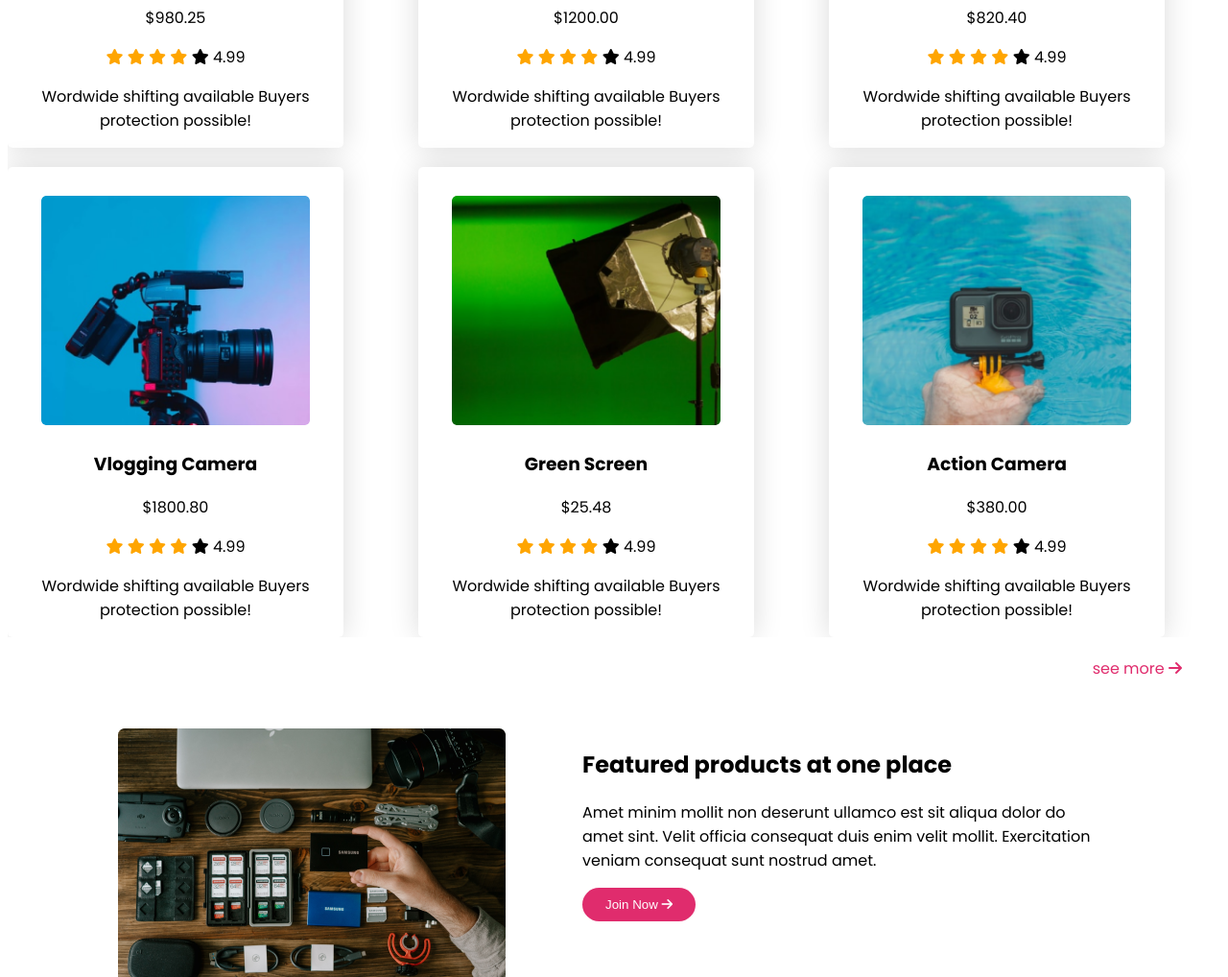
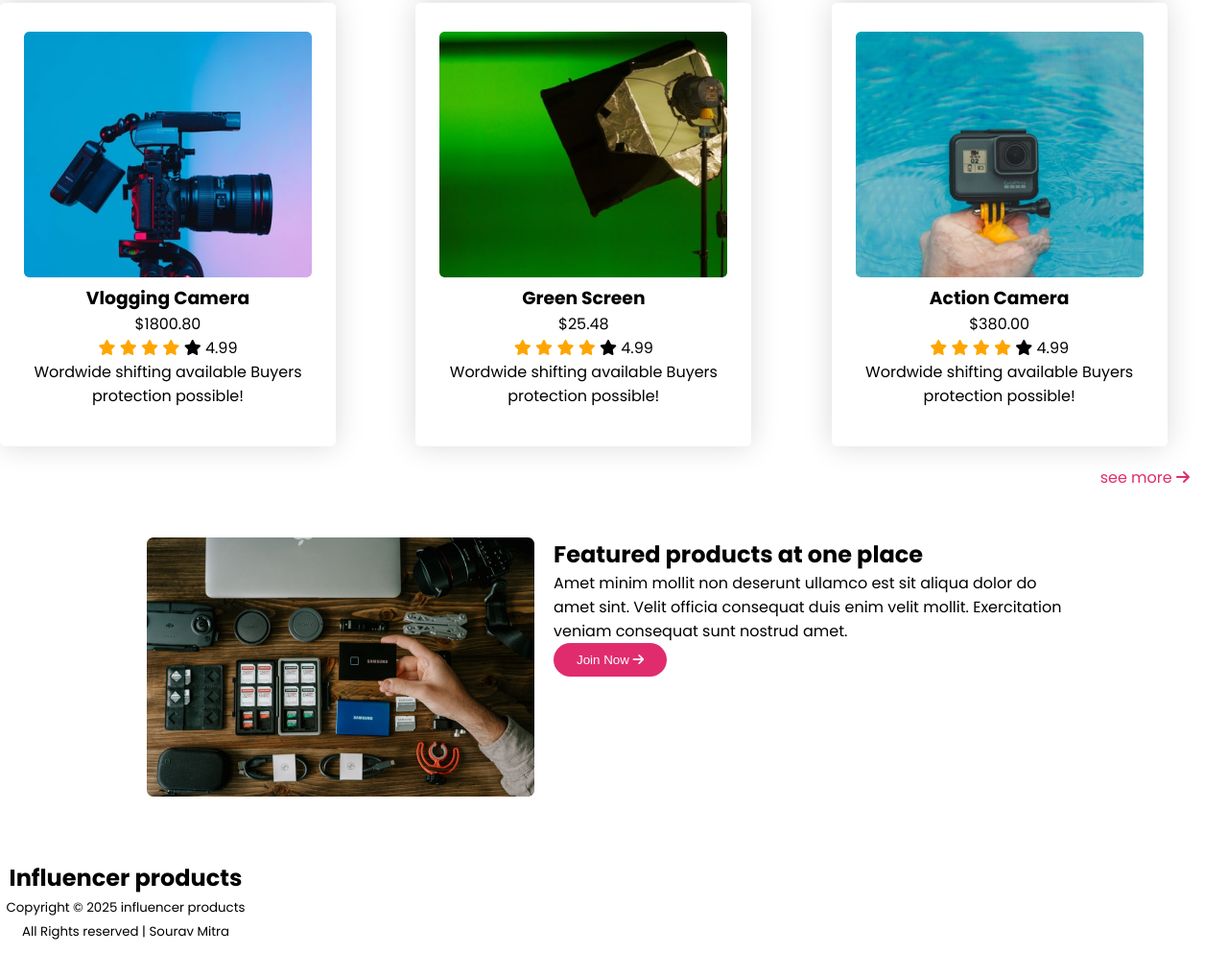
Before and after one commit to souravMitra02/influencer-website, a plain HTML site: page index.html in a window 1280 px wide. Shown: the part 1782-2800 px from the top of the page at 96% size. After the commit the page ends 2764 px from the top, so only its background shows below. Drawn offline with Linux system fonts and the light colour scheme.

Commit message:
added responsive

```diff
--- a/styles/styles.css
+++ b/styles/styles.css
@@ -1,5 +1,11 @@
 @import url('https://fonts.googleapis.com/css2?family=Poppins:ital,wght@0,100;0,200;0,300;0,400;0,500;0,600;0,700;0,800;0,900;1,100;1,200;1,300;1,400;1,500;1,600;1,700;1,800;1,900&family=Work+Sans:ital,wght@0,100..900;1,100..900&display=swap');
-
+*{
+    margin: 0;
+    padding: 0;
+}
+img{
+    max-width: 100%;
+}
 body{
     font-family: "Poppins", serif;
     font-weight: 400;
@@ -72,19 +78,19 @@ background: rgb(224, 44, 109);
     grid-template-columns: repeat(3, 1fr);
    gap: 20px;
    margin-bottom: 20px;
-   overflow: hidden;
 
 }
 .card{
 border-radius: 5px;
 box-shadow: 0px 0px 30px 0px rgba(0, 0, 0, 0.15);
 background: rgb(255, 255, 255);
-width: 350px;
+ max-width: 350px;
+ max-height: 800px;
+ padding-bottom: 40px;
 padding-top: 30px;
 text-align: center;
 }
 .card img{
-    width: 80%;
     border-radius: 5px;
 }
 .checked{
@@ -99,28 +105,30 @@ text-align: center;
 
 .feature{
     margin-top: 50px;
+    margin-bottom: 60px;
 
 
 }
 .feature-section{
-    gap: 80px;
+    gap: 20px;
    justify-content: center;
    justify-items: center;
 }
-.feature-section img{
-    /* width: 100%; */
-}
+
 .feature-description{
-    width: 550px;
+    max-width: 550px;
 }
 .footer{
-/* width: 262px; */
+width: 262px;
 text-align: center;
 
 }
 /* responsive section */
 @media screen and (max-width:576px) {
-   .nav-links, .nav-bar{
+    .header{
+        padding-right: 0;
+    }
+    .nav-links, .nav-bar{
     flex-direction: column;
     text-align: center;
    }
@@ -151,5 +159,7 @@ text-align: center;
     gap: 20px;
     margin-left: 30px;
 }
-
+.feature-section img{
+   max-width:80%;
 }
+}
```
